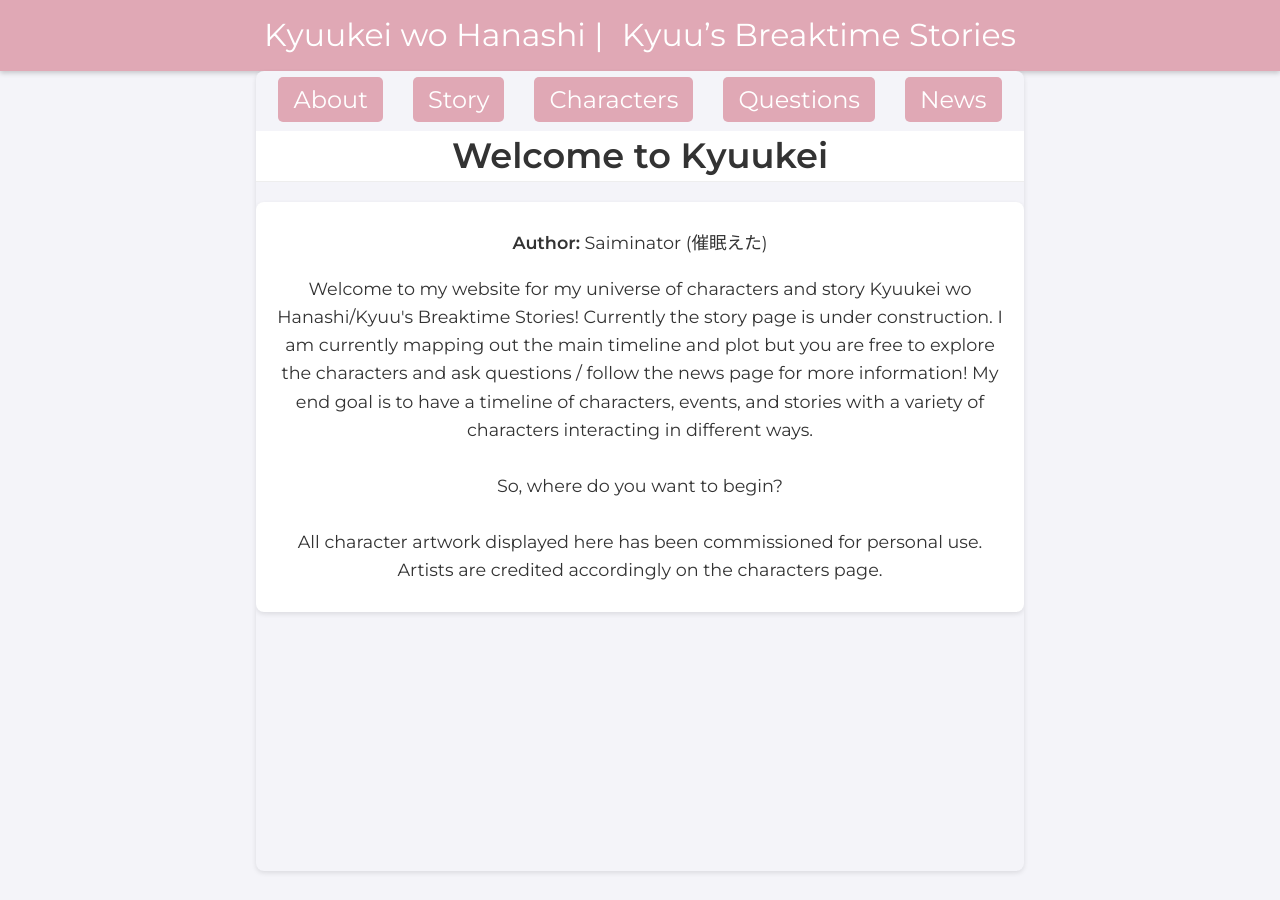
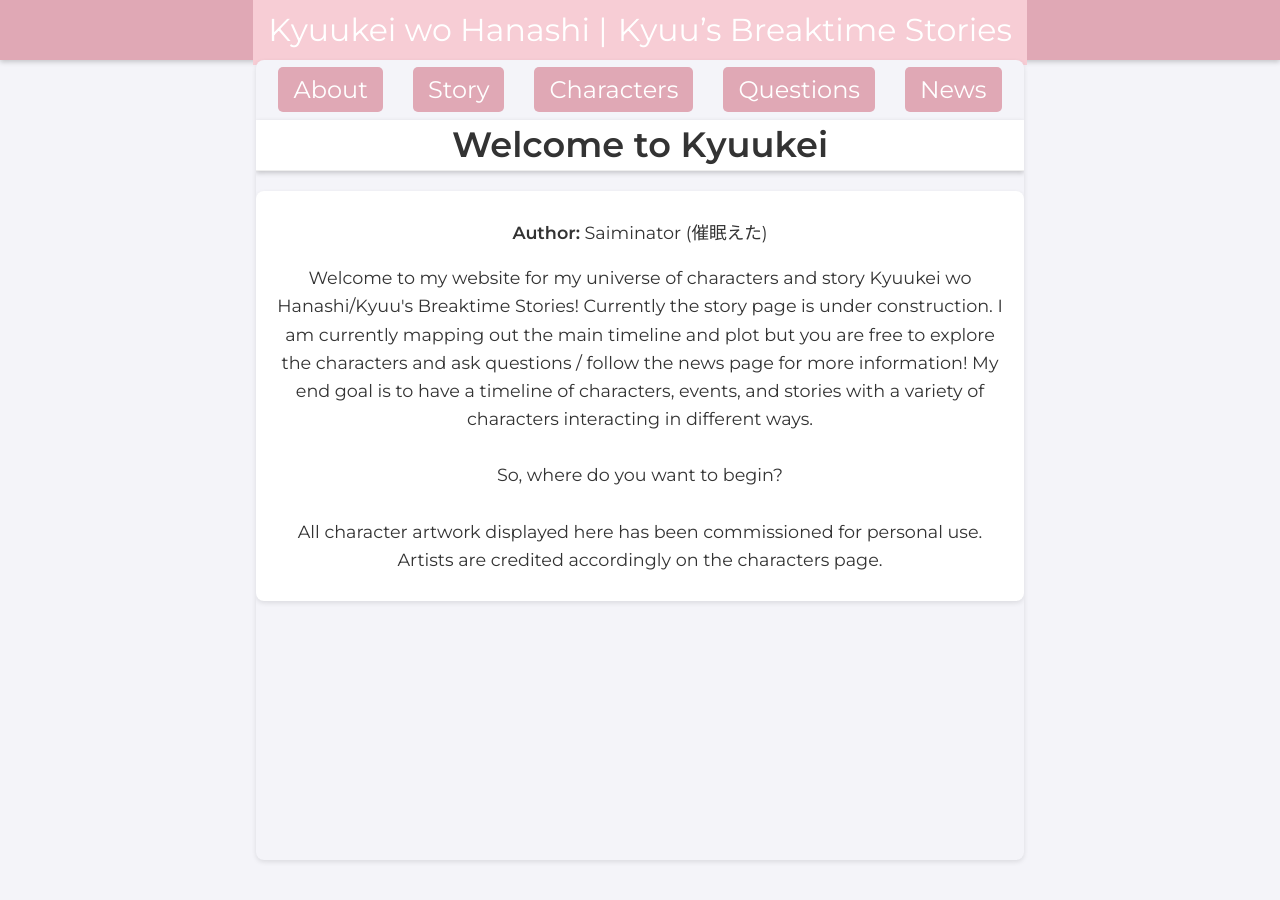
Before and after one commit to Saiminator/Kyuukei, a Jekyll site: the page built from index.html, in a window 1280 px wide. Built offline with Jekyll 4.4.1, drawn with Linux system fonts in a browser that asks for light colours.

Commit message:
Update style.css

```diff
--- a/css/style.css
+++ b/css/style.css
@@ -79,29 +79,43 @@ body {
 /* =====================================================
    5. Header & Top Navigation
 ===================================================== */
-/* New Header Styling */
-#site-header {
-  background: #f7cdd5; /* Default Orby Pink (lighter) */
+header {
+  background: #e0a8b5; /* Orby Pink (darker shade) for header */
   padding: 10px 0;
   text-align: center;
   box-shadow: 0 2px 5px rgba(0,0,0,0.2);
   width: 100%;
   margin: 0;
   margin-bottom: 0;
-  transition: background 0.3s ease;
-}
-#site-header.active,
-#site-header:hover {
-  background: #e0a8b5; /* Darker Orby Pink */
 }
 
-/* Site Title (Anchor) - Remove extra background/padding so it fills the header */
+@media (min-width: 1024px) {
+  header {
+    height: 60px;
+    padding: 0;
+    display: flex;
+    align-items: center;
+    justify-content: center;
+  }
+}
+
+/* Site Title (Header Link) */
 #site-title {
+  display: flex;
+  flex-direction: row;
+  justify-content: center;
+  align-items: center;
   font-size: 1.8em;
   color: #fff;
   text-decoration: none;
-  background: none;
-  padding: 0;
+  margin: 0 auto;
+  background: #f7cdd5; /* Default Orby Pink (lighter) */
+  padding: 10px;
+  transition: background 0.3s ease;
+}
+#site-title.active,
+#site-title:hover {
+  background: #e0a8b5; /* Darker shade when active or hovered */
 }
 
 #site-title .header-line1,
```
